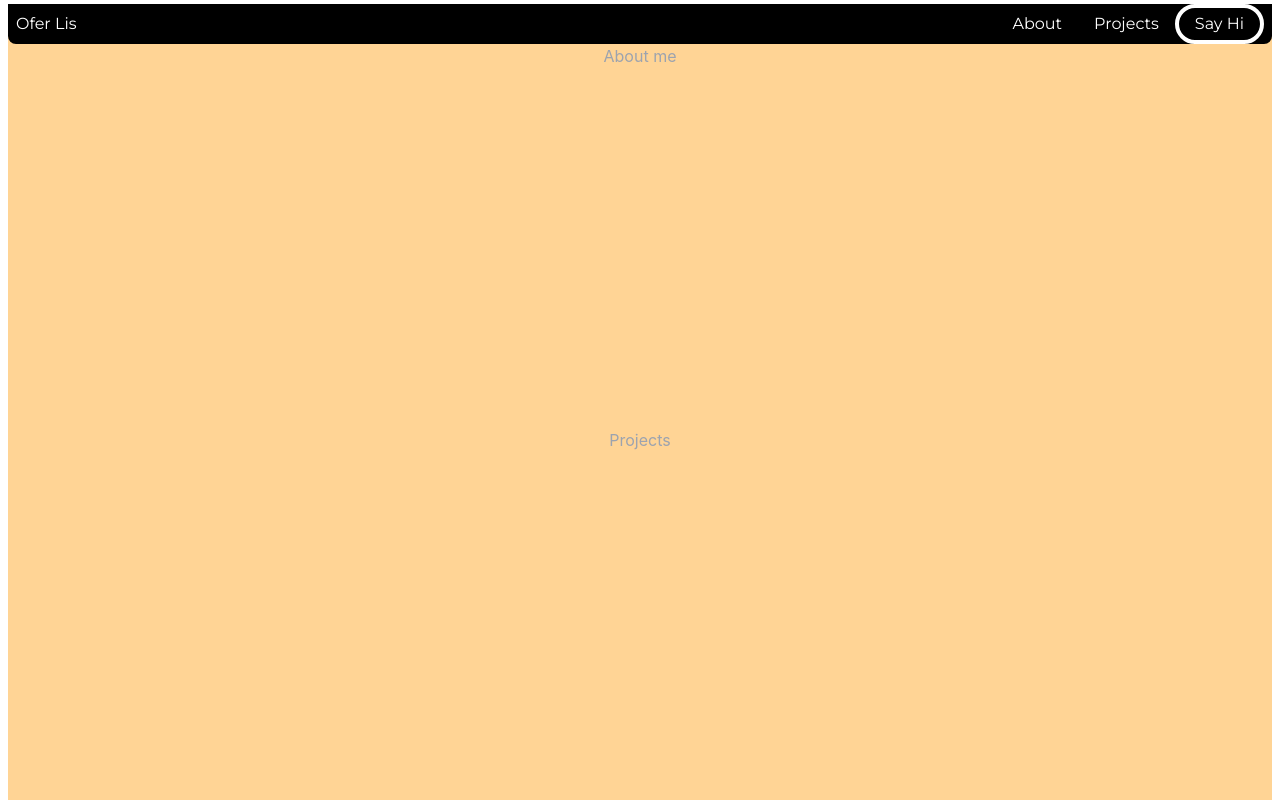
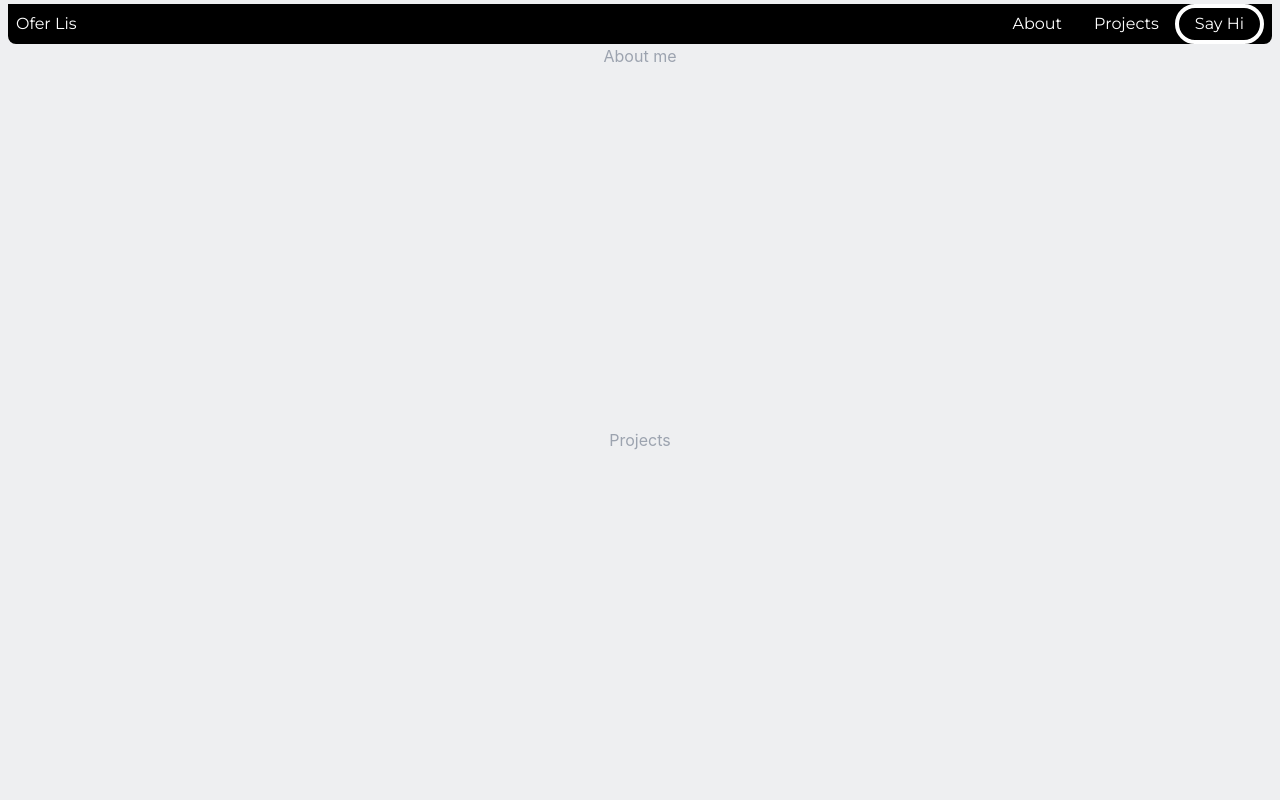
Before and after one commit to Oferlis/portfolio-website, a React (Create React App) app: page / in a window 1280 px wide. Shown: the top 800 px of the page. Built offline with nearby package versions, Linux system fonts and the light colour scheme.

Commit message:
changed background color

```diff
--- a/src/App.js
+++ b/src/App.js
@@ -8,9 +8,9 @@ import './App.css';
 
 function App() {
   return (
-    <main className="text-gray-400 bg-white body-font content-center">
+    <main className="text-gray-400 bg-[#EEEFF1] body-font content-center">
       <link href="https://fonts.googleapis.com/css2?family=Montserrat:wght@100;200;300;400;500;600;700;800;900&family=Roboto&display=swap" rel="stylesheet"/>
-      <div className= 'bg-[#FFD495] flex flex-col rounded-lg items-center mx-2 my-1'>
+      <div className= 'flex flex-col rounded-lg items-center mx-2 my-1'>
         <Navbar/>
         <About/>
         <Projects/>
```
Also changed, not shown: 1 other file (tests, documents, lock files or other folders).
